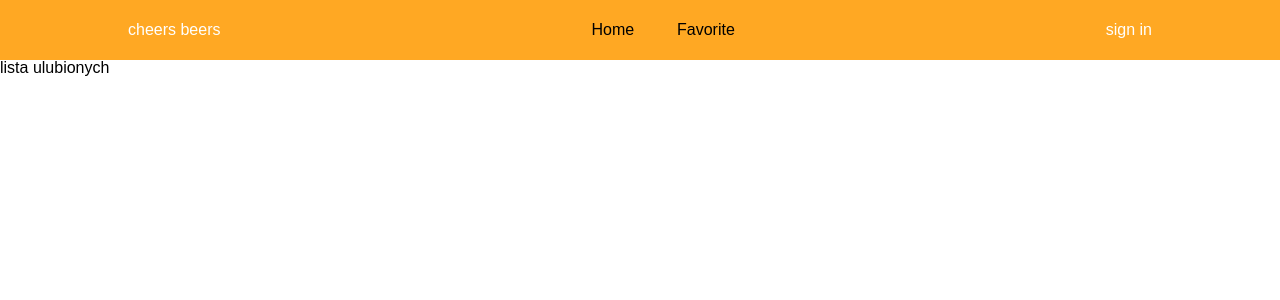
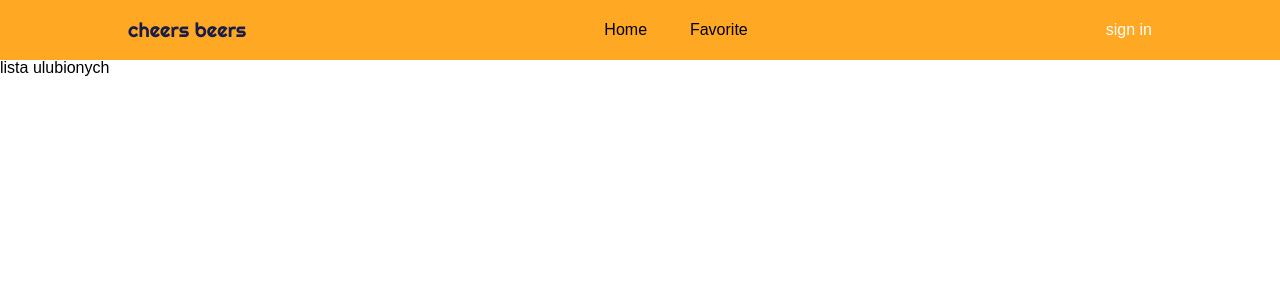
Before and after one commit to malachowiczmarta/beers-list-react, a React (Create React App) app: page /favorite in a window 1280 px wide. Shown: the top 300 px of the page. Built offline with nearby package versions, Linux system fonts and the light colour scheme.

Commit message:
add fonts

```diff
--- a/public/index.html
+++ b/public/index.html
@@ -9,6 +9,8 @@
       name="description"
       content="Web site created using create-react-app"
     />
+    <link rel="preconnect" href="https://fonts.gstatic.com">
+    <link href="https://fonts.googleapis.com/css2?family=Righteous&family=Roboto:wght@400;500;700&display=swap" rel="stylesheet">
     <link rel="apple-touch-icon" href="%PUBLIC_URL%/logo192.png" />
     <!--
       manifest.json provides metadata used when your web app is installed on a
--- a/src/App.css
+++ b/src/App.css
@@ -1,3 +1,6 @@
-h1 {
-  margin: 0;
+body {
+  font-family: 'Roboto', sans-serif;
 }
+
+/* font-family: 'Righteous', cursive;
+font-family: 'Roboto', sans-serif; */
--- a/src/components/navigation/Nav.css
+++ b/src/components/navigation/Nav.css
@@ -20,3 +20,9 @@ nav {
     justify-content: space-between;
     align-items: center;
 }
+
+.logo {
+    font-family: 'Righteous', cursive;
+    font-size: 20px;
+    color: #191C47;
+}
--- a/src/components/navigation/Nav.js
+++ b/src/components/navigation/Nav.js
@@ -7,7 +7,7 @@ function Nav() {
   return (
     <nav>
     <div className="nav-container">
-      <p>cheers beers</p>
+      <p className="logo">cheers beers</p>
       <div className="nav-links">
         <Link to="/"><p>Home</p></Link>
         <Link to="/favorite"><p>Favorite</p></Link>
```
Also changed, not shown: 1 other file (tests, documents, lock files or other folders).
